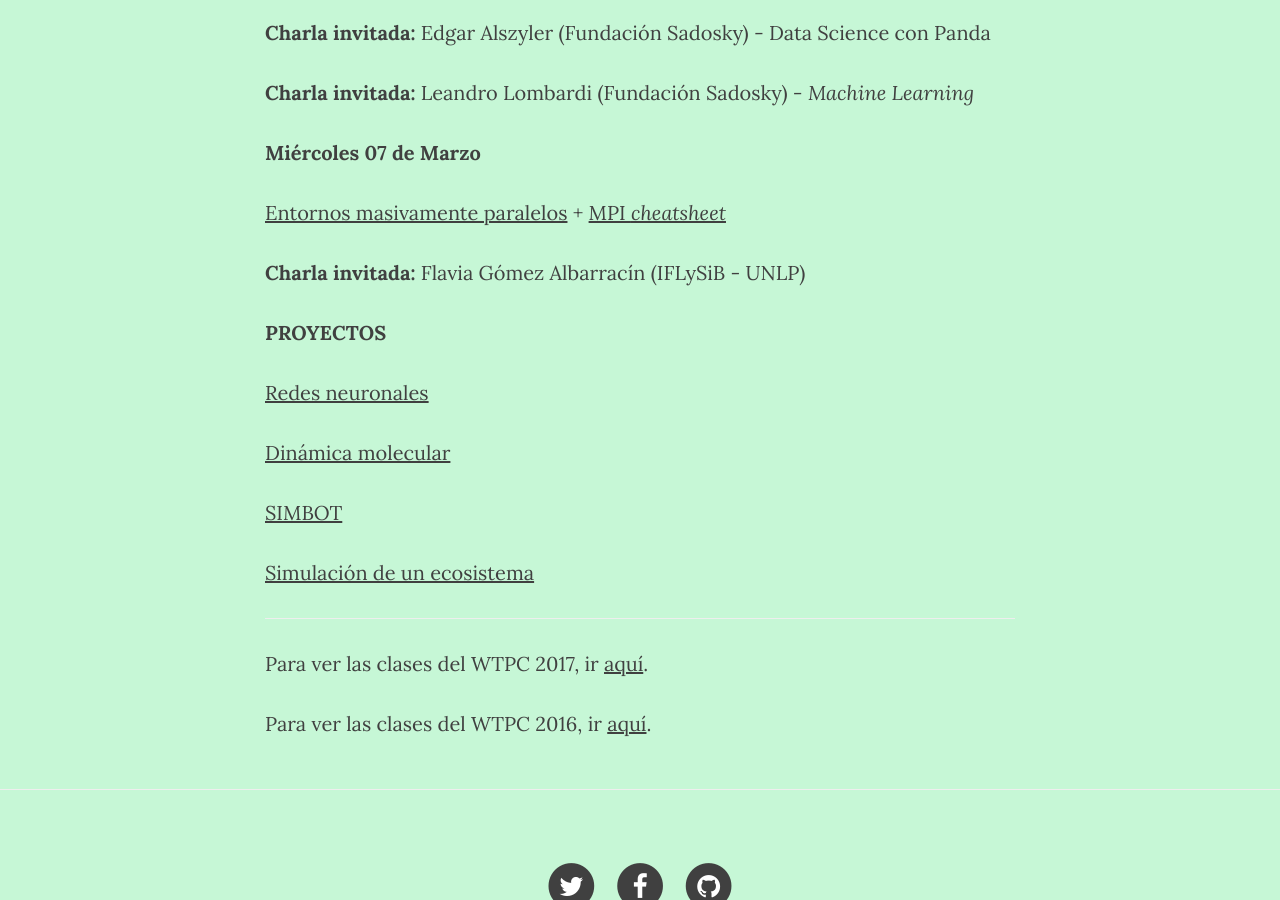
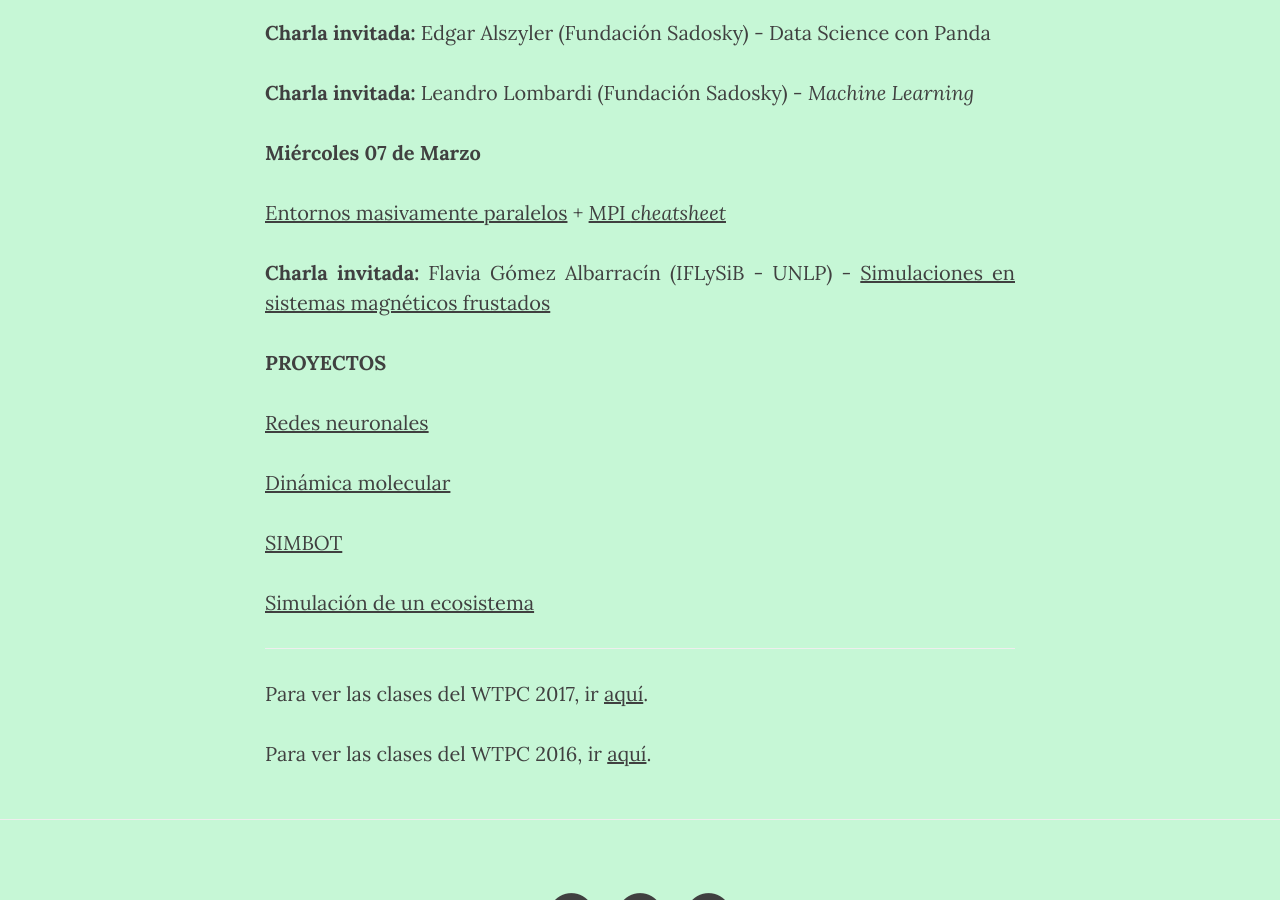
Before and after one commit to wtpc/wtpc.github.io, a Jekyll site: the page built from clases.md, in a window 1280 px wide and 900 px high, scrolled down 2042 px. Built offline with Jekyll 4.4.1, drawn with Linux system fonts in a browser that asks for light colours; nearby versions of some CDN libraries.

Commit message:
Agregada charla invitada miércoles 07/03/18

```diff
--- a/clases.md
+++ b/clases.md
@@ -79,7 +79,7 @@ permalink: /clases/
 
 [Entornos masivamente paralelos](/clases/2018/13_entornos_masivamente_paralelos.pdf) + [MPI *cheatsheet*](/clases/2018/mpicheatsheet.pdf)
 
-**Charla invitada:** Flavia Gómez Albarracín (IFLySiB - UNLP)
+**Charla invitada:** Flavia Gómez Albarracín (IFLySiB - UNLP) - [Simulaciones en sistemas magnéticos frustados](/clases/2018/charlas_invitadas/FlaviaAlbarracin-Simulaciones_en_sistemas_magnéticos_frustados.pdf)
 
 
 <!--
```
Also changed, not shown: 1 other file.
